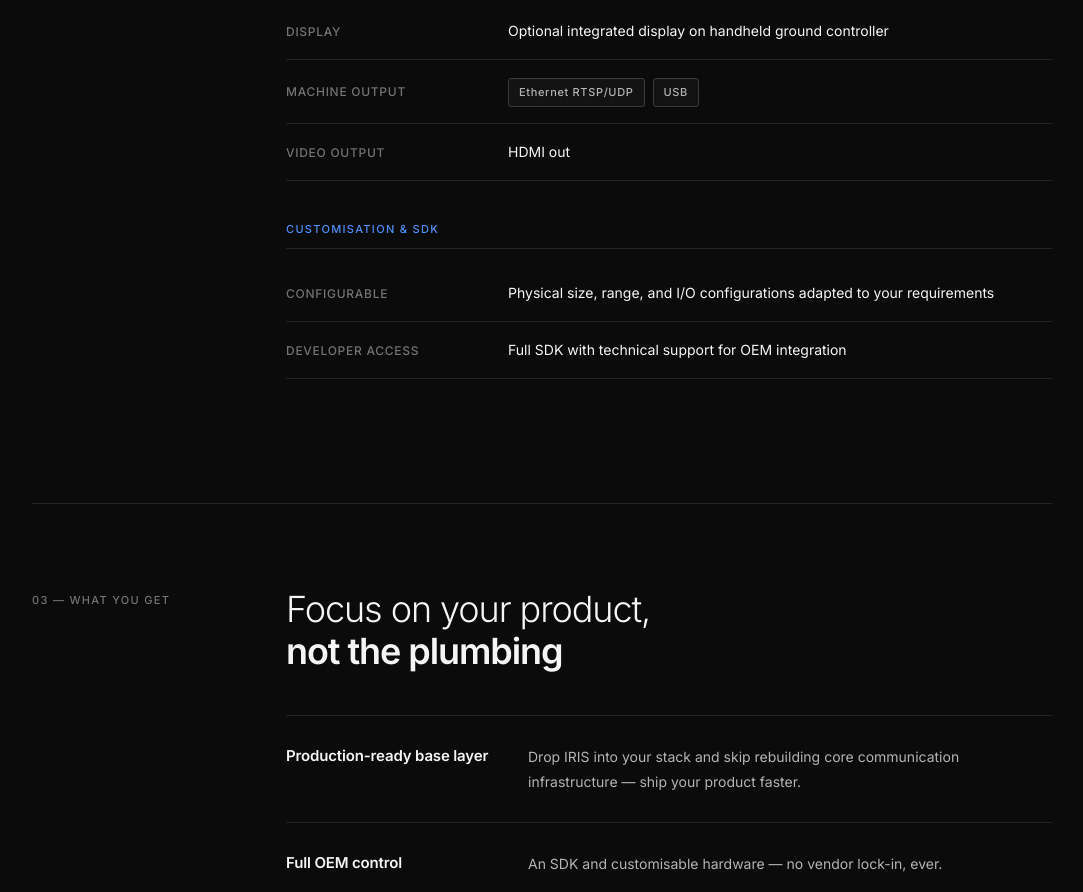
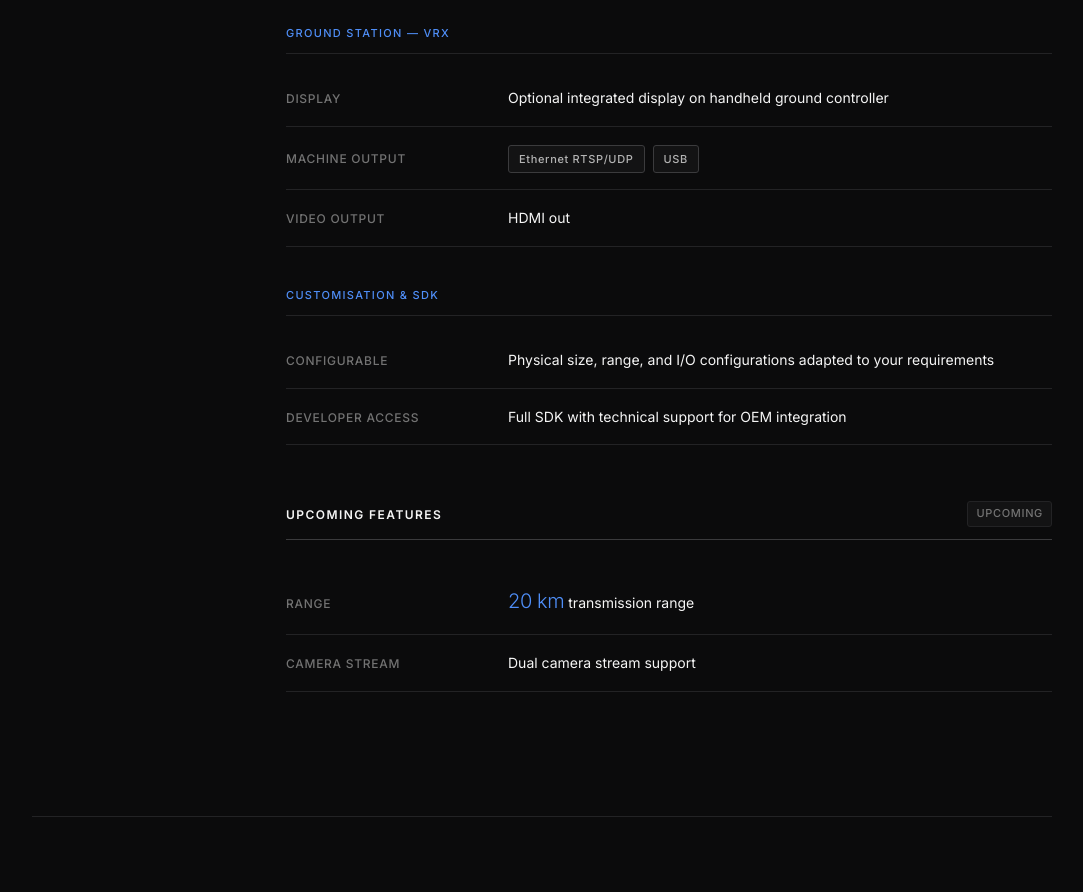
Before and after one commit to pongthang/servadrone_website, a website: page public/index.html in a window 1280 px wide. Shown: the part 3205-4097 px from the top of the page, without its empty margins (98-1181 px from the left). Drawn offline with Linux system fonts and the light colour scheme; no server answers.

Commit message:
updating features and linkedin url

```diff
--- a/public/index.html
+++ b/public/index.html
@@ -550,6 +550,32 @@ textarea:focus{
 
 .specs-block{
   margin-top:42px;
+}
+
+.specs-version-title{
+  font-size:12px;
+  font-weight:600;
+  letter-spacing:0.12em;
+  text-transform:uppercase;
+  color:var(--text);
+  display:flex;
+  align-items:center;
+  justify-content:space-between;
+  margin-bottom:28px;
+  padding-bottom:12px;
+  border-bottom:1px solid var(--border-strong);
+}
+
+.specs-version-title .badge{
+  font-size:11px;
+  font-weight:500;
+  letter-spacing:0.06em;
+  padding:3px 8px;
+  border-radius:3px;
+  background:var(--bg2);
+  border:1px solid var(--border-strong);
+  color:var(--highlight);
+  text-transform:uppercase;
 }
 
 .specs-group{
@@ -1036,7 +1062,7 @@ footer{padding:70px 0;}
       </h2>
 
       <p class="section-text">
-        IRIS is a high-performance, modular drone communication system engineered
+        IRIS v0 is a high-performance, modular drone communication system engineered
         for demanding OEM integration, defense, inspection, and FPV applications.
         Delivering 1080p at 90 FPS with sub-50 ms latency over 7 km, it sets a
         new bar for real-world reliability — every parameter, from physical form
@@ -1044,6 +1070,12 @@ footer{padding:70px 0;}
       </p>
 
       <div class="specs-block">
+
+        <!-- IRIS v0 — Current Features -->
+        <div class="specs-version-title">
+          <span>IRIS v0 — Current Features</span>
+          <span class="badge">Current</span>
+        </div>
 
         <!-- Camera Interfaces -->
         <div class="specs-group">
@@ -1141,6 +1173,23 @@ footer{padding:70px 0;}
           </div>
         </div>
 
+        <!-- Upcoming Features -->
+        <div class="specs-version-title" style="margin-top:56px;">
+          <span>Upcoming Features</span>
+          <span class="badge" style="color:var(--text-dim); border-color:var(--border);">Upcoming</span>
+        </div>
+
+        <div class="specs-group">
+          <div class="spec-row">
+            <div class="spec-name">Range</div>
+            <div class="spec-value"><span class="num">20 km</span>transmission range</div>
+          </div>
+          <div class="spec-row">
+            <div class="spec-name">Camera Stream</div>
+            <div class="spec-value">Dual camera stream support</div>
+          </div>
+        </div>
+
       </div><!-- /specs-block -->
 
     </div>
@@ -1312,9 +1361,9 @@ footer{padding:70px 0;}
         for drones and robotic systems. Product: IRIS.
       </p>
       <div class="socials">
-        <a href="mailto:servadrone@gmail.com">Email</a>
+        <a href="mailto:miliwatt.electronics@gmail.com">Email</a>
         <a href="https://www.youtube.com/@servadrone" target="_blank">YouTube</a>
-        <a href="https://www.linkedin.com/company/servadrone/" target="_blank">LinkedIn</a>
+        <a href="https://www.linkedin.com/company/miliwatt/" target="_blank">LinkedIn</a>
       </div>
     </div>
 
```
